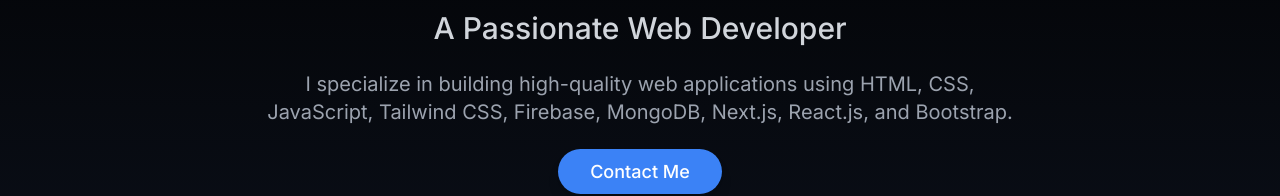
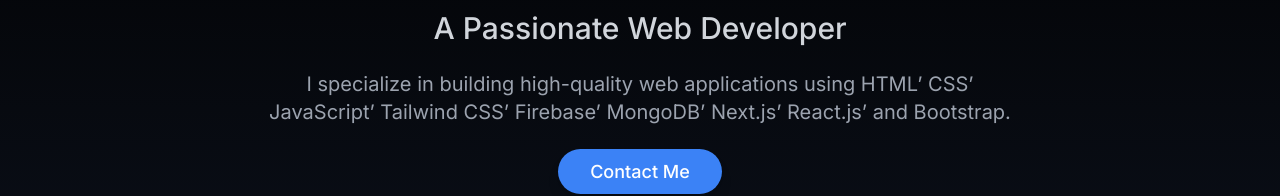
Before and after one commit to mustafaaly7/Mustafa-Ali-portfolio, a Next.js app: page / in a window 1280 px wide. Shown: the part 282-478 px from the top of the page. Built offline with nearby package versions, Linux system fonts and the light colour scheme.

Commit message:
added some changes

```diff
--- a/src/components/hero.js
+++ b/src/components/hero.js
@@ -11,7 +11,7 @@ export default function Hero() {
                     A Passionate Web Developer
                 </h2>
                 <p className="text-gray-400 mt-6 text-lg md:text-xl leading-relaxed">
-                    I specialize in building high-quality web applications using HTML, CSS, JavaScript, Tailwind CSS, Firebase, MongoDB, Next.js, React.js, and Bootstrap.
+                    I specialize in building high-quality web applications using HTML&rsquo; CSS&rsquo; JavaScript&rsquo; Tailwind CSS&rsquo; Firebase&rsquo; MongoDB&rsquo; Next.js&rsquo; React.js&rsquo; and Bootstrap.
                 </p>
                 <div className="mt-8">
                     <a href="#contact" className="px-8 py-3 text-lg font-medium bg-blue-500 text-white rounded-full shadow-lg hover:bg-blue-600 transition">
```
